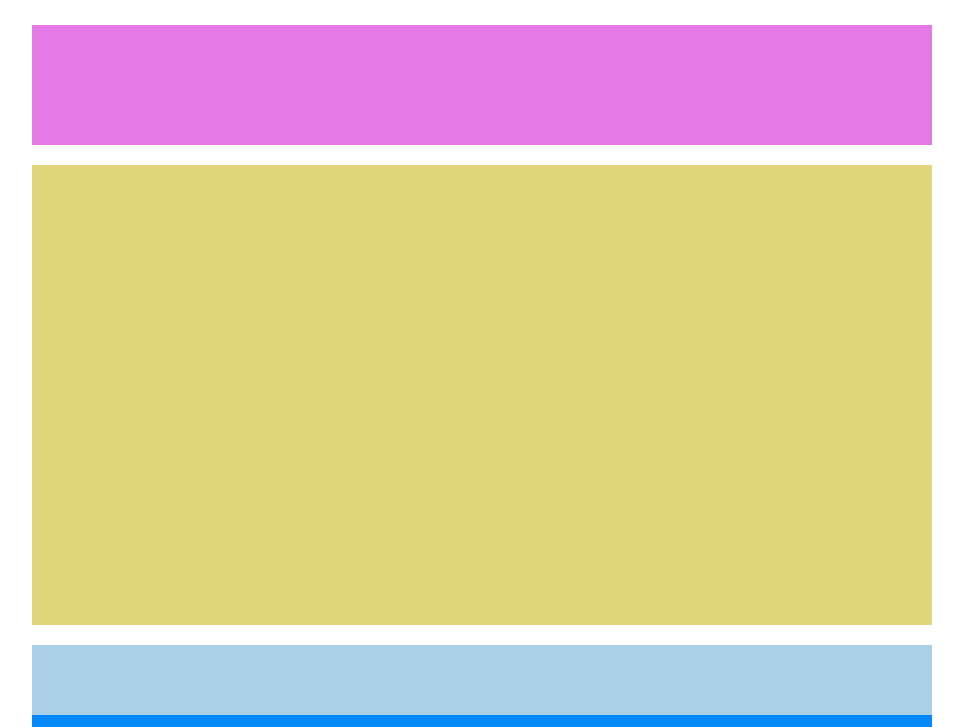
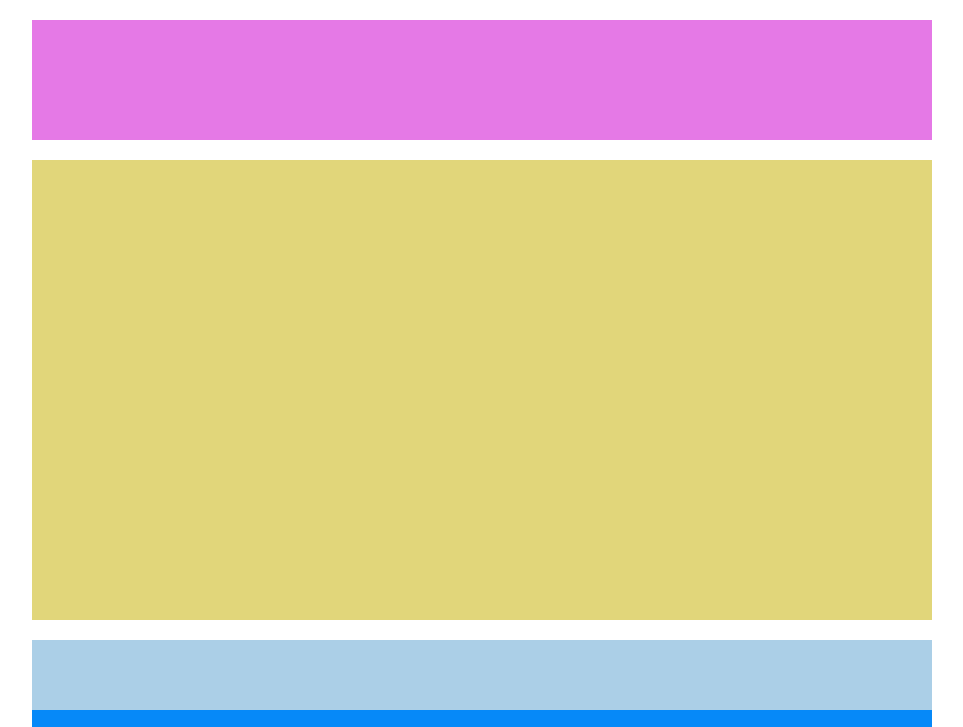
Before and after one commit to AndreaCasentini93/htmlcss-struttura-wp, a plain HTML site: page index.html in a window 1280 px wide. Shown: the top 727 px of the page, without its empty margins (158-1121 px from the left). Drawn offline with Linux system fonts and the light colour scheme.

Commit message:
Body height

```diff
--- a/css/style.css
+++ b/css/style.css
@@ -36,15 +36,14 @@ footer {
 
 body {
     position: relative;
-    height: 1200px;
     background-color: white;
 }
 
 body>div {
     position: absolute;
-    top: 50%;
+    top: 20px;
     left: 50%;
-    transform: translate(-50%, -50%);
+    transform: translate(-50%, -0%);
     width: 900px;
 }
 
@@ -85,5 +84,5 @@ div.center {
 /* footer page */
 footer {
     height: 50px;
-    margin-top: 10px;
+    margin: 10px auto 20px auto;
 }
```
